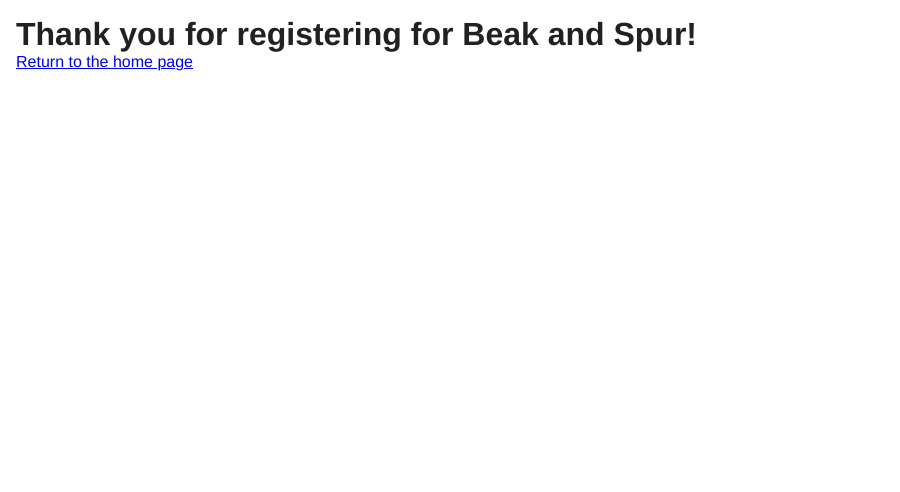
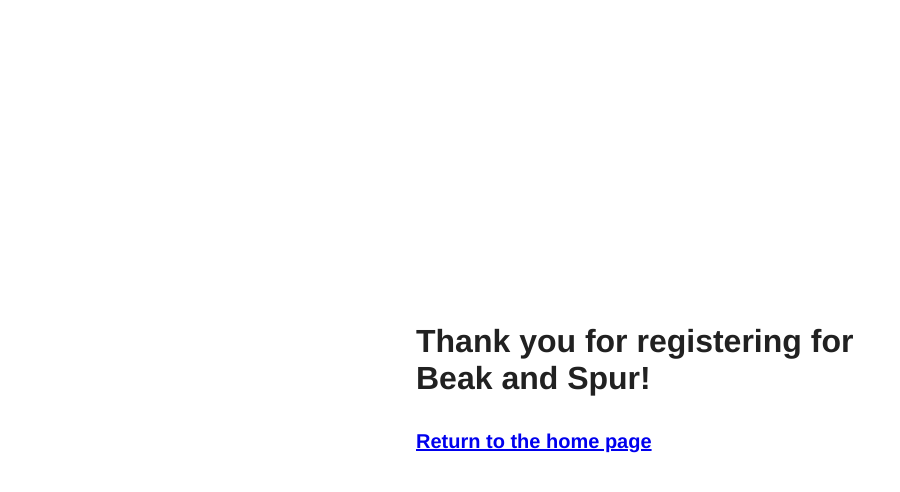
Before and after one commit to joshfernandez/iat352_beak-and-spur, a PHP site: page /register-complete.php in a window 1280 px wide. Shown: the top 492 px of the page, without its empty margins (0-900 px from the left). Run offline with PHP 8.4, Linux system fonts and the light colour scheme.

Commit message:
PA1: Initialized design for the completion page

```diff
--- a/css/styles-login-and-reg-pages.css
+++ b/css/styles-login-and-reg-pages.css
@@ -15,7 +15,36 @@ body {
   padding: 1rem;
 }
 
+h1 {
+  margin: 0 0 1rem 0;
+}
+
+p {
+  line-height: 1.5rem;
+  margin: 1rem 0;
+}
+
+a {
+  font-weight: bold;
+}
+
+
+/* COMPLETION PAGES */
+
+.register-complete-page h1 {
+  margin: 0 0 2rem 0;
+}
+
+.register-complete-page p {
+  font-size: 1.25rem;
+  margin: 1.5rem 0;
+}
+
+
+/* REGISTER AND LOGIN PAGES */
+
 .register-page,
+.register-complete-page,
 .login-page {
   width: 35%;
 
@@ -33,7 +62,6 @@ form {
   border: 1px solid #A2A2A2;
   border-radius: 0.375rem;
   padding: 1.5rem;
-  margin: 1rem 0 0 0;
 }
 
 form p {
--- a/register-complete.php
+++ b/register-complete.php
@@ -10,6 +10,8 @@
   </head>
 
   <body>
+
+    <div class="register-complete-page">
 
       <h1>Thank you for registering for Beak and Spur!</h1>
 
@@ -51,6 +53,8 @@
         <a href="index.php">Return to the home page</a>
       </p>
 
+    </div>
+
   </body>
 
 </html>
```
Lines whose indentation alone changed are shown as unchanged.
